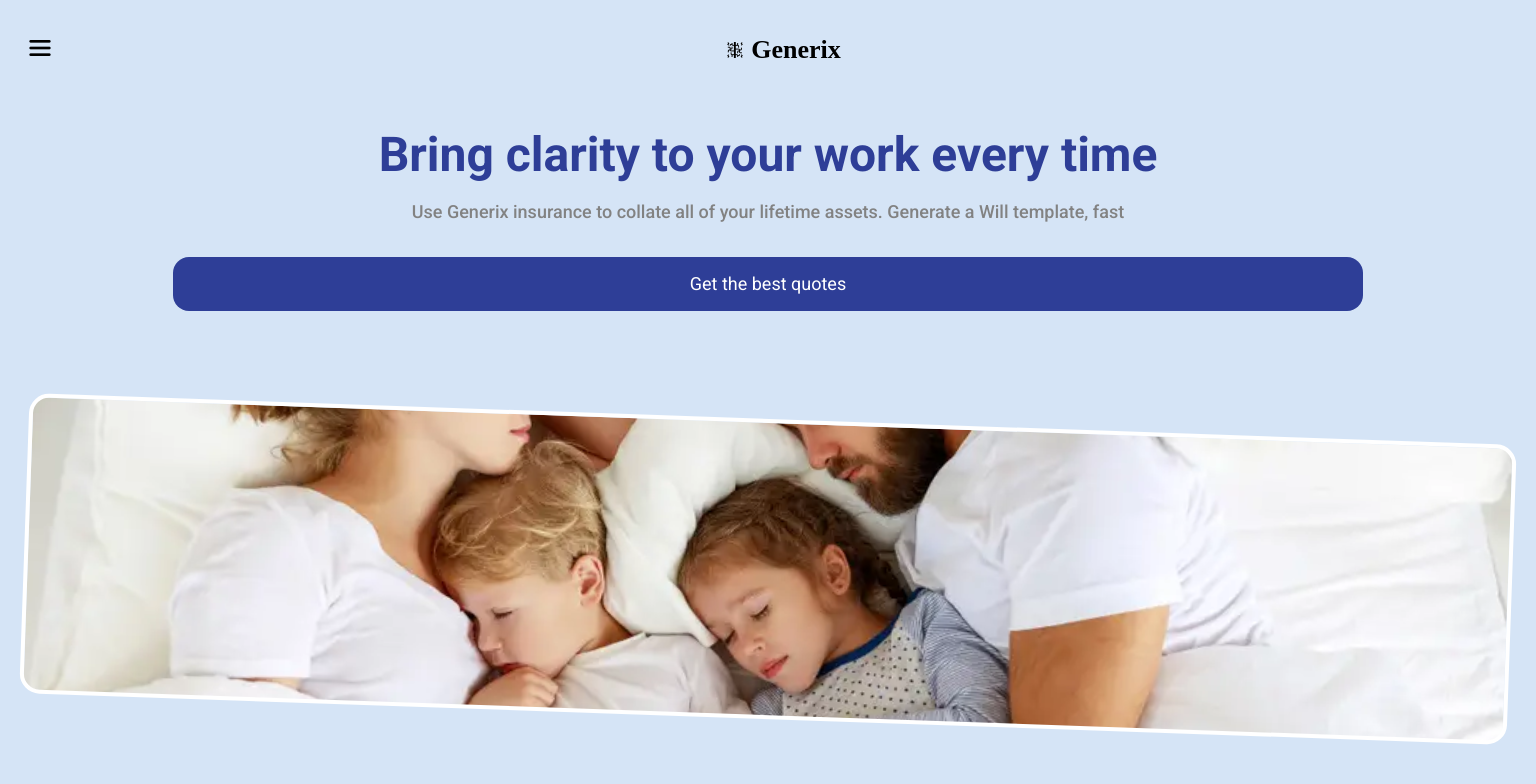
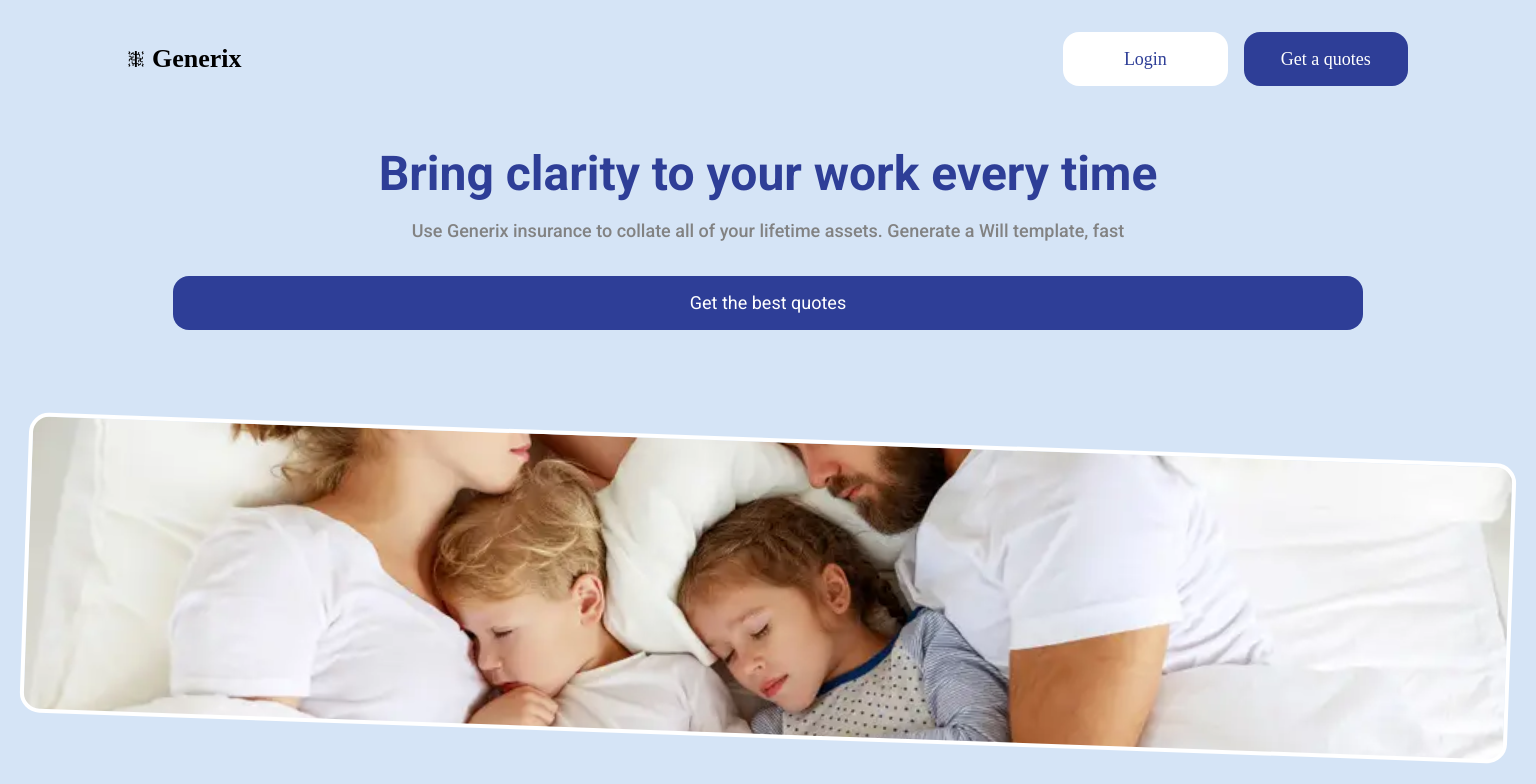
Before and after one commit to MathGPereira/primeiroProjetoAngular, an Angular app in the folder servicosDeSeguro/: page / in a window 1536 px wide. Shown: the top 784 px of the page. Built offline with nearby package versions, Linux system fonts and the light colour scheme.

Commit message:
Criando a responsividade do cabecalho

```diff
--- a/servicosDeSeguro/src/app/componentes/cabecalho/cabecalho.component.css
+++ b/servicosDeSeguro/src/app/componentes/cabecalho/cabecalho.component.css
@@ -22,3 +22,53 @@
     display: inline-block;
     width: 24px;
 }
+
+.cabecalho__botao {
+    display: none;
+}
+
+@media screen and (min-width: 1440px) {
+    .cabecalho {
+        align-items: center;
+        display: flex;
+        justify-content: space-between;
+        padding: 2em 8em 0;
+    }
+
+    .cabecalho__menu-hamburguer i::before {
+        display: none;
+    }
+
+    .cabecalho__titulo, .cabecalho__container {
+        flex-grow: 1;
+    }
+
+    .cabecalho__container {
+        display: flex;
+        column-gap: 16px;
+        justify-content: flex-end;
+    }
+
+    .cabecalho__botao {
+        border-radius: 16px;
+        box-sizing: border-box;
+        cursor: pointer;
+        display: inline-block;
+        font-size: 18px;
+        padding: 1em 0;
+        text-align: center;
+        text-decoration: none;
+        transition: background-color .3s ease-in-out;
+        width: 25%;
+    }
+
+    .cabecalho__login {
+        background-color: #FFFFFF;
+        color: #2E3E97;
+    }
+
+    .cabecalho__quotes {
+        background-color: #2E3E97;
+        color: #FFFFFF;
+    }
+}
--- a/servicosDeSeguro/src/app/componentes/cabecalho/cabecalho.component.html
+++ b/servicosDeSeguro/src/app/componentes/cabecalho/cabecalho.component.html
@@ -3,4 +3,8 @@
         <i></i>
     </div>
     <h1 class="cabecalho__titulo">Generix</h1>
+    <div class="cabecalho__container">
+        <a href="#" class="cabecalho__botao cabecalho__login" rel="follow next" target="_self">Login</a>
+        <a href="#" class="cabecalho__botao cabecalho__quotes" rel="follow next" target="_self">Get a quotes</a>
+    </div>
 </header>
```
